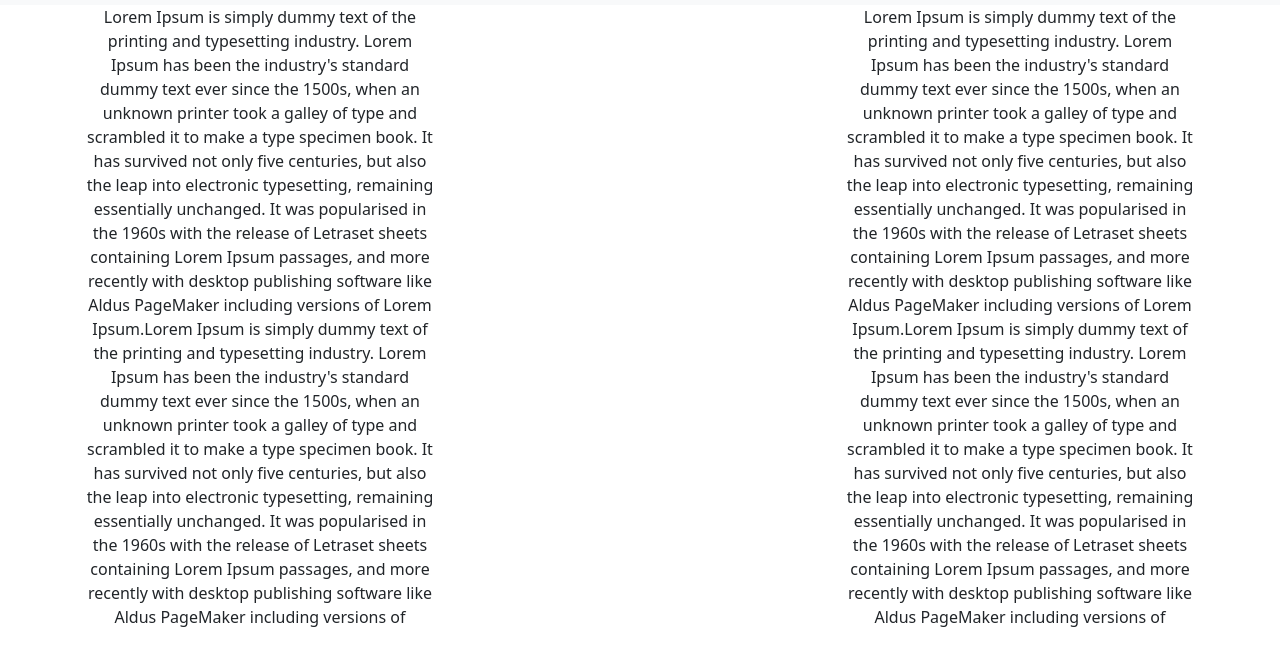
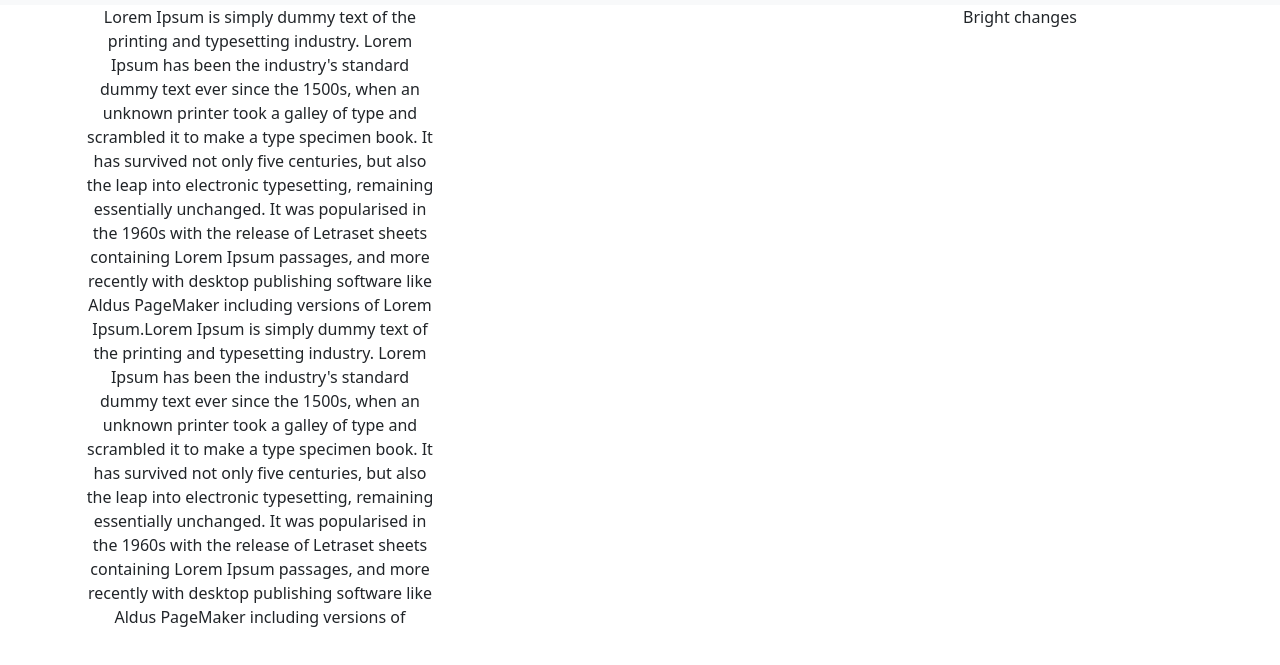
Before and after one commit to johhnyfle/projjj, a plain HTML site: page index.html in a window 1280 px wide. Shown: the part 51-716 px from the top of the page. Drawn offline with nearby package versions, Linux system fonts and the light colour scheme.

Commit message:
added changes from bright

```diff
--- a/index.html
+++ b/index.html
@@ -95,26 +95,7 @@
             with desktop publishing software like Aldus PageMaker including
             versions of
           </div>
-          <div class="col-12 col-lg-4">
-            Lorem Ipsum is simply dummy text of the printing and typesetting
-            industry. Lorem Ipsum has been the industry's standard dummy text
-            ever since the 1500s, when an unknown printer took a galley of type
-            and scrambled it to make a type specimen book. It has survived not
-            only five centuries, but also the leap into electronic typesetting,
-            remaining essentially unchanged. It was popularised in the 1960s
-            with the release of Letraset sheets containing Lorem Ipsum passages,
-            and more recently with desktop publishing software like Aldus
-            PageMaker including versions of Lorem Ipsum.Lorem Ipsum is simply
-            dummy text of the printing and typesetting industry. Lorem Ipsum has
-            been the industry's standard dummy text ever since the 1500s, when
-            an unknown printer took a galley of type and scrambled it to make a
-            type specimen book. It has survived not only five centuries, but
-            also the leap into electronic typesetting, remaining essentially
-            unchanged. It was popularised in the 1960s with the release of
-            Letraset sheets containing Lorem Ipsum passages, and more recently
-            with desktop publishing software like Aldus PageMaker including
-            versions of
-          </div>
+          <div class="col-12 col-lg-4">Bright changes</div>
         </div>
       </div>
     </div>
```
Also changed, not shown: 1 other file.
